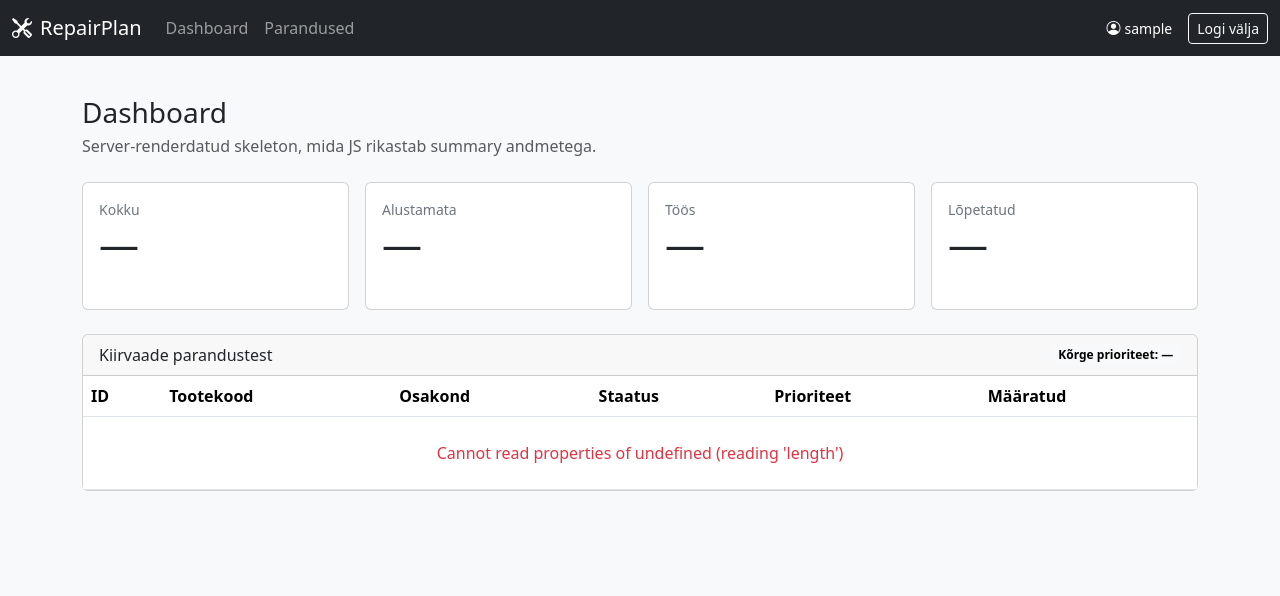
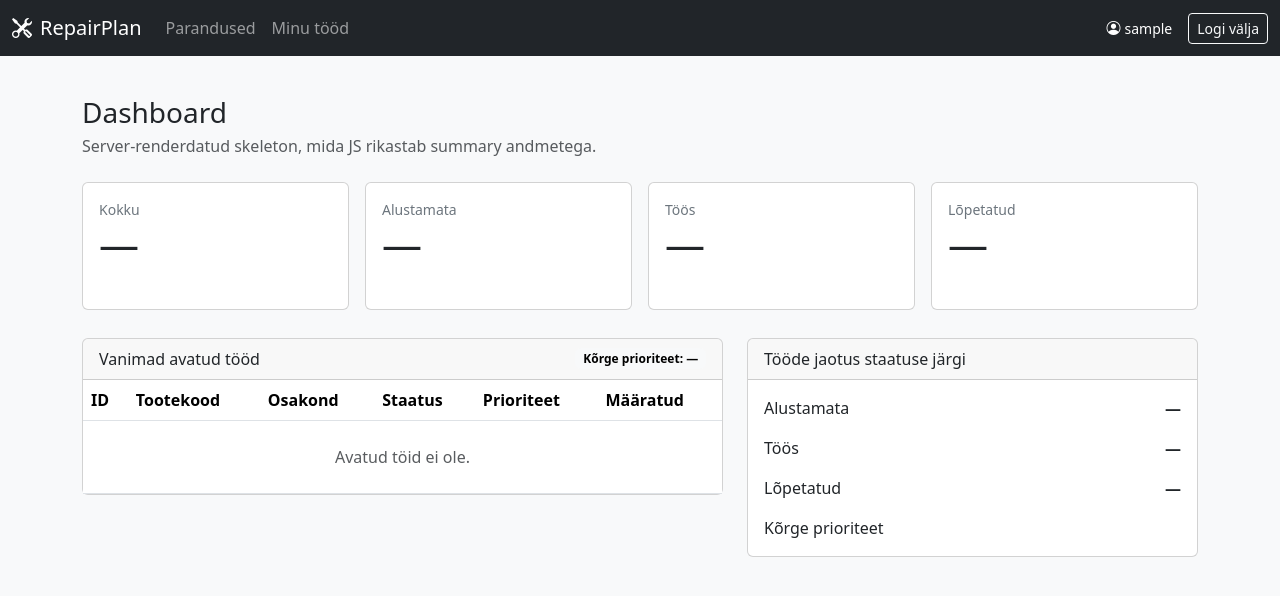
Before and after one commit to jarmo164/RepairPlan, a Django app: page / in a window 1280 px wide. Shown: the top 596 px of the page. Run offline with Django 5.2, Linux system fonts and the light colour scheme; the visitor is signed in with stand-in values (Sample User, id 1); data comes from the database, SQL or seed files in the repository; data that the repository does not hold is empty.

Commit message:
feat: enrich dashboard and role nav for P1-20

```diff
--- a/templates/base.html
+++ b/templates/base.html
@@ -20,22 +20,23 @@
         </button>
         <div class="collapse navbar-collapse" id="mainNav">
             <ul class="navbar-nav me-auto mb-2 mb-lg-0">
-                <li class="nav-item"><a class="nav-link" href="{% url 'repairs:dashboard' %}">Dashboard</a></li>
                 {% if user.is_authenticated %}
-                    <li class="nav-item"><a class="nav-link" href="#" aria-disabled="true">Parandused</a></li>
-                    {% if user.groups.all %}
-                        {% for group in user.groups.all %}
-                            {% if group.name == 'repair_master' or group.name == 'administrator' %}
-                                <li class="nav-item"><a class="nav-link" href="#" aria-disabled="true">Haldus</a></li>
-                            {% endif %}
-                        {% endfor %}
-                    {% endif %}
+                    <li class="nav-item"><a class="nav-link" href="{% url 'repairs:repair-list' %}">Parandused</a></li>
+                    <li class="nav-item"><a class="nav-link" href="{% url 'repairs:my-work' %}">Minu tööd</a></li>
+                    {% for group in user.groups.all %}
+                        {% if group.name == 'repair_master' or group.name == 'administrator' %}
+                            <li class="nav-item"><a class="nav-link" href="{% url 'repairs:dashboard' %}">Dashboard</a></li>
+                        {% endif %}
+                    {% endfor %}
                 {% endif %}
             </ul>
             <div class="d-flex align-items-center gap-3 text-white small">
                 {% if user.is_authenticated %}
                     <span><i class="bi bi-person-circle me-1"></i>{{ user.username }}</span>
-                    <a class="btn btn-outline-light btn-sm" href="{% url 'logout' %}">Logi välja</a>
+                    <form method="post" action="{% url 'logout' %}" class="m-0">
+                        {% csrf_token %}
+                        <button class="btn btn-outline-light btn-sm" type="submit">Logi välja</button>
+                    </form>
                 {% else %}
                     <a class="btn btn-outline-light btn-sm" href="{% url 'login' %}">Logi sisse</a>
                 {% endif %}
--- a/templates/repairs/dashboard.html
+++ b/templates/repairs/dashboard.html
@@ -15,9 +15,11 @@
     <div class="col-6 col-lg-3"><div class="card summary-card"><div class="card-body"><div class="text-secondary small">Lõpetatud</div><div class="display-6" data-summary="completed">—</div></div></div></div>
 </div>
 
-<div class="card mt-4">
+<div class="row g-4 mt-1">
+  <div class="col-lg-7">
+    <div class="card">
       <div class="card-header d-flex justify-content-between align-items-center">
-        <span>Kiirvaade parandustest</span>
+          <span>Vanimad avatud tööd</span>
           <span class="badge text-bg-light" data-summary="high_priority">Kõrge prioriteet: —</span>
       </div>
       <div class="table-responsive">
@@ -38,6 +40,21 @@
           </table>
       </div>
     </div>
+  </div>
+  <div class="col-lg-5">
+    <div class="card h-100">
+      <div class="card-header">Tööde jaotus staatuse järgi</div>
+      <div class="card-body">
+        <div class="vstack gap-3" id="dashboard-breakdown">
+          <div class="d-flex justify-content-between"><span>Alustamata</span><strong data-summary="not_started">—</strong></div>
+          <div class="d-flex justify-content-between"><span>Töös</span><strong data-summary="in_progress">—</strong></div>
+          <div class="d-flex justify-content-between"><span>Lõpetatud</span><strong data-summary="completed">—</strong></div>
+          <div class="d-flex justify-content-between"><span>Kõrge prioriteet</span><strong data-summary="high_priority_count">—</strong></div>
+        </div>
+      </div>
+    </div>
+  </div>
+</div>
 {% endblock %}
 {% block extra_scripts %}
 <script>
@@ -53,18 +70,19 @@ document.addEventListener('DOMContentLoaded', async () => {
         }
       });
     });
+    document.querySelectorAll('[data-summary="high_priority_count"]').forEach((el) => { el.textContent = summary.high_priority; });
 
-    const repairs = await RepairPlanApi.get('/api/repairs/');
     const tbody = document.querySelector('#repairs-table tbody');
     tbody.innerHTML = '';
-    if (!repairs.results.length) {
-      tbody.innerHTML = '<tr><td colspan="6" class="text-center text-body-secondary py-4">Kirjeid veel pole.</td></tr>';
+    const oldest = summary.oldest_open || [];
+    if (!oldest.length) {
+      tbody.innerHTML = '<tr><td colspan="6" class="text-center text-body-secondary py-4">Avatud töid ei ole.</td></tr>';
       return;
     }
-    repairs.results.forEach((repair) => {
+    oldest.forEach((repair) => {
       const row = document.createElement('tr');
       row.innerHTML = `
-        <td>${repair.id}</td>
+        <td><a href="/repairs/${repair.id}/">#${repair.id}</a></td>
         <td>${repair.product_code}</td>
         <td>${repair.department ?? '—'}</td>
         <td><span class="badge text-bg-secondary">${repair.status_label}</span></td>
```
Lines whose indentation alone changed are shown as unchanged.
